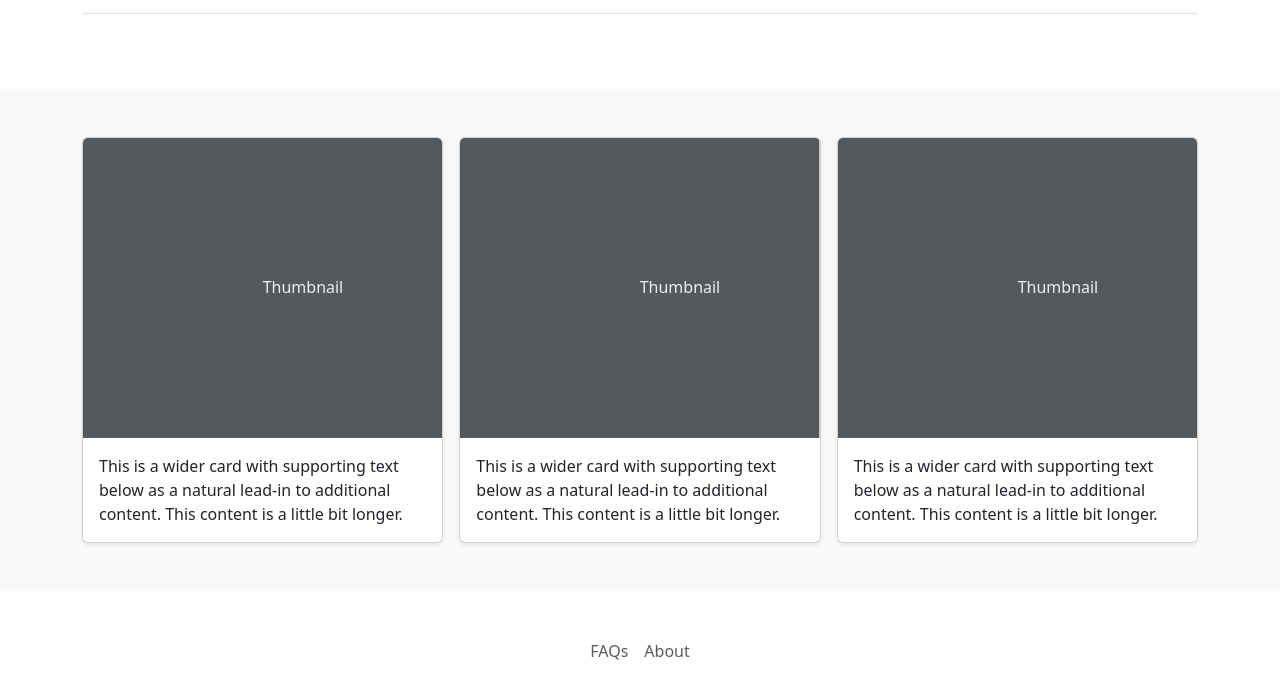
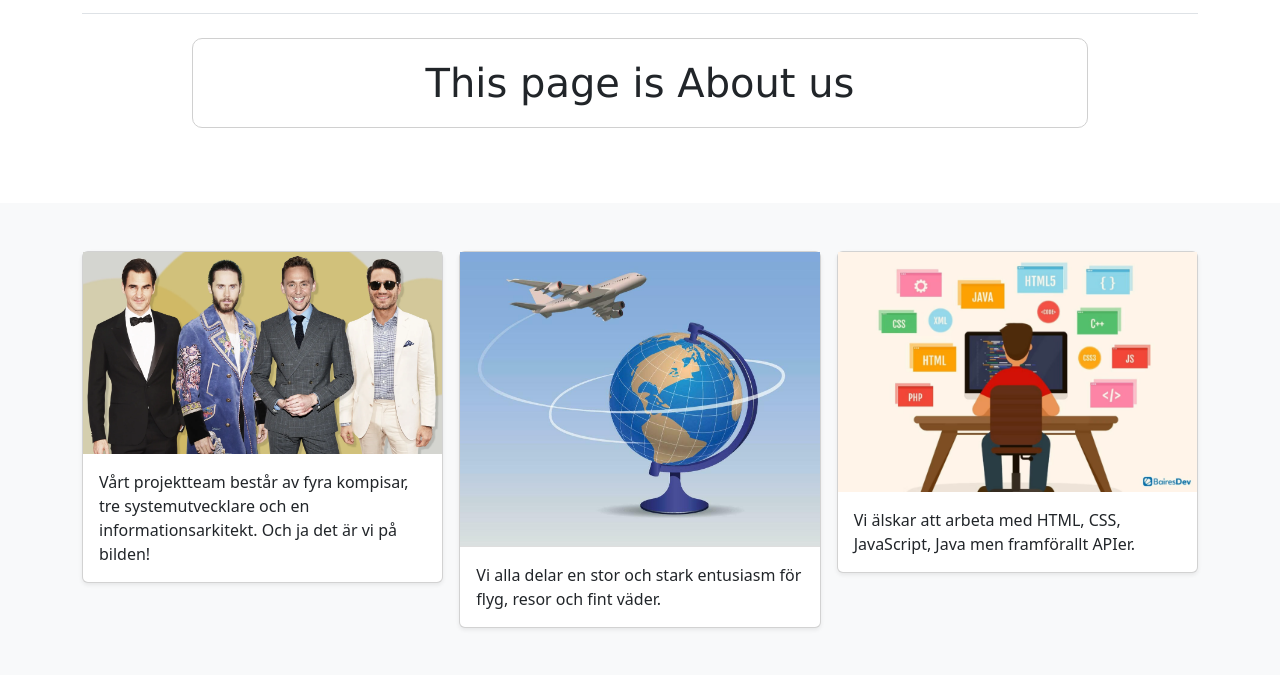
Before and after one commit to emilaqvist/SkyExplorer, a plain HTML site: page src/frontend/views/about.html in a window 1280 px wide. Shown: the part 125-800 px from the top of the page. Drawn offline with nearby package versions, Linux system fonts and the light colour scheme.

Commit message:
Final fixes to about and faq

```diff
--- a/src/frontend/style.css
+++ b/src/frontend/style.css
@@ -87,3 +87,21 @@
 #search-flights:hover {
     background-color: #979797;
 }
+#faq{
+    font-family: 'Lucida Sans', 'Lucida Sans Regular', 'Lucida Grande', 'Lucida Sans Unicode', Geneva, Verdana, sans-serif;
+    text-align: center;
+    margin: auto;
+    width: 70%;
+    border-radius: 10px;
+    padding: 20px;
+    border: #d0d0d0 0.5px solid;
+}
+#about_us{
+    font-family: 'Lucida Sans', 'Lucida Sans Regular', 'Lucida Grande', 'Lucida Sans Unicode', Geneva, Verdana, sans-serif;
+    text-align: center;
+    margin: auto;
+    width: 70%;
+    border-radius: 10px;
+    padding: 20px;
+    border: #d0d0d0 0.5px solid;
+}
--- a/src/frontend/views/about.html
+++ b/src/frontend/views/about.html
@@ -26,31 +26,32 @@
                   </div>
             </header>
             <main>
+              <h1 id="about_us">This page is About us</h1>
                 <div class="cards">
                     <div class="album py-5 bg-body-tertiary">
                         <div class="container">
                           <div class="row row-cols-1 row-cols-sm-2 row-cols-md-3 g-3">
                             <div class="col">
                               <div class="card shadow-sm">
-                                <svg class="bd-placeholder-img card-img-top" width="100%" height="225" xmlns="http://www.w3.org/2000/svg" role="img" aria-label="Placeholder: Thumbnail" preserveAspectRatio="xMidYMid slice" focusable="false"><title>Placeholder</title><rect width="100%" height="100%" fill="#55595c"/><text x="50%" y="50%" fill="#eceeef" dy=".3em">Thumbnail</text></svg>
+                                <img src="/src/frontend/images/defoUs.webp" alt="defoUs">
                                 <div class="card-body">
-                                  <p class="card-text">This is a wider card with supporting text below as a natural lead-in to additional content. This content is a little bit longer.</p>
+                                  <p class="card-text">Vårt projektteam består av fyra kompisar, tre systemutvecklare och en informationsarkitekt. Och ja det är vi på bilden!</p>
                                 </div>
                               </div>
                             </div>
                             <div class="col">
                               <div class="card shadow-sm">
-                                <svg class="bd-placeholder-img card-img-top" width="100%" height="225" xmlns="http://www.w3.org/2000/svg" role="img" aria-label="Placeholder: Thumbnail" preserveAspectRatio="xMidYMid slice" focusable="false"><title>Placeholder</title><rect width="100%" height="100%" fill="#55595c"/><text x="50%" y="50%" fill="#eceeef" dy=".3em">Thumbnail</text></svg>
+                                <img src="/src/frontend/images/resor_flyg.jpg" alt="resor_flyg">
                                 <div class="card-body">
-                                  <p class="card-text">This is a wider card with supporting text below as a natural lead-in to additional content. This content is a little bit longer.</p>
+                                  <p class="card-text">Vi alla delar en stor och stark entusiasm för flyg, resor och fint väder.</p>
                                 </div>
                               </div>
                             </div>
                             <div class="col">
                               <div class="card shadow-sm">
-                                <svg class="bd-placeholder-img card-img-top" width="100%" height="225" xmlns="http://www.w3.org/2000/svg" role="img" aria-label="Placeholder: Thumbnail" preserveAspectRatio="xMidYMid slice" focusable="false"><title>Placeholder</title><rect width="100%" height="100%" fill="#55595c"/><text x="50%" y="50%" fill="#eceeef" dy=".3em">Thumbnail</text></svg>
+                                <img src="/src/frontend/images/programming.avif" alt="programming">
                                 <div class="card-body">
-                                  <p class="card-text">This is a wider card with supporting text below as a natural lead-in to additional content. This content is a little bit longer.</p>
+                                  <p class="card-text"> Vi älskar att arbeta med HTML, CSS, JavaScript, Java men framförallt APIer.</p>
                                 </div>
                               </div>
                             </div>
@@ -63,8 +64,8 @@
                 <div class="container">
                     <footer class="py-3 my-4">
                       <ul class="nav justify-content-center border-bottom pb-3 mb-3">
-                        <li class="nav-item"><a href="#" class="nav-link px-2 text-body-secondary">FAQs</a></li>
-                        <li class="nav-item"><a href="#" class="nav-link px-2 text-body-secondary">About</a></li>
+                        <li class="nav-item"><a href="/src/frontend/views/faq.html" class="nav-link px-2 text-body-secondary">FAQs</a></li>
+                        <li class="nav-item"><a href="/src/frontend/views/index.html" class="nav-link px-2 text-body-secondary">Home</a></li>
                       </ul>
                       <p class="text-center text-body-secondary">&copy; 2024 SkyExplorer, Inc</p>
                     </footer>
```
Also changed, not shown: src/frontend/views/faq.html (+3 -2 lines), src/frontend/views/flight.html (+2 -2 lines), src/frontend/images/defoUs.webp (added), src/frontend/images/programming.avif (added), src/frontend/images/resor_flyg.jpg (added).
